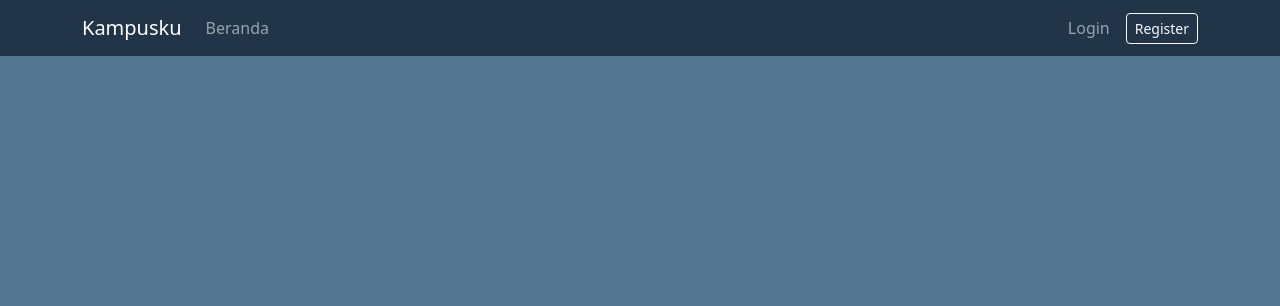
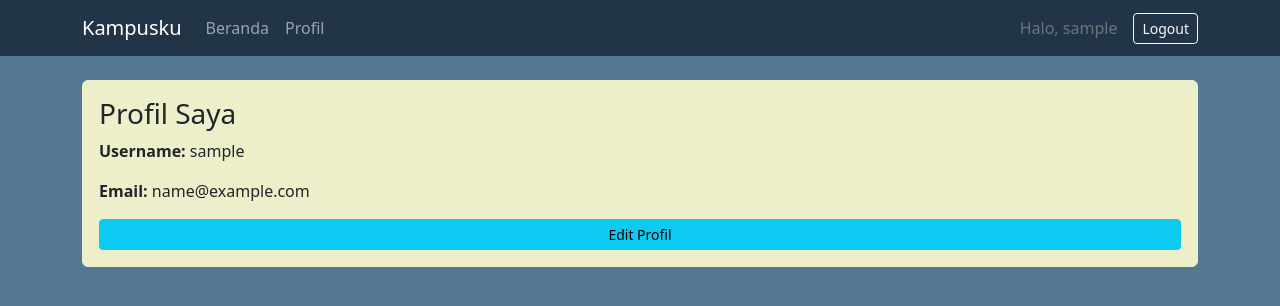
Before and after one commit to dwiarthurrevangga/kampusku, a React (Create React App) app: page /profile in a window 1280 px wide. Shown: the top 306 px of the page. Built offline with nearby package versions, Linux system fonts and the light colour scheme; sample sign-in values are in the browser's storage.

Commit message:
Add ProfilePage and EditProfileForm components; update AuthProvider to manage user data and enhance NavigationBar with profile link

```diff
--- a/src/App.js
+++ b/src/App.js
@@ -1,16 +1,14 @@
-// src/App.js
 import React from 'react';
 import { BrowserRouter as Router, Routes, Route } from 'react-router-dom';
 
-// → default import AuthProvider
 import AuthProvider from './context/AuthContext';
 
-// Navbar (sesuaikan nama filenya)
 import NavigationBar from './components/NavigationBar';
 
 import Home from './pages/Home';
 import Login from './pages/Login';
 import Register from './pages/Register';
+import ProfilePage from './pages/ProfilePage';
 
 function App() {
   return (
@@ -21,6 +19,7 @@ function App() {
           <Routes>
             <Route path="/login" element={<Login />} />
             <Route path="/register" element={<Register />} />
+            <Route path="/profile" element={<ProfilePage />} />
             <Route path="/" element={<Home />} />
           </Routes>
         </div>
--- /dev/null
+++ b/src/components/EditProfileForm.js
@@ -0,0 +1,76 @@
+import React, { useState } from 'react';
+import { Form, Button, Alert } from 'react-bootstrap';
+import { useAuth } from '../context/AuthContext';
+
+export default function EditProfileForm({ user, onCancel }) {
+  const { updateUser } = useAuth();
+
+  const [username, setUsername] = useState(user.username);
+  const [email, setEmail]       = useState(user.email);
+  const [error, setError]       = useState('');
+  const [saving, setSaving]     = useState(false);
+
+  const handleSubmit = e => {
+    e.preventDefault();
+    if (!username.trim() || !email.trim()) {
+      setError('Field tidak boleh kosong.');
+      return;
+    }
+    setError('');
+    setSaving(true);
+
+    setTimeout(() => {
+      updateUser({ username, email });
+      setSaving(false);
+      onCancel();
+    }, 500);
+  };
+
+  return (
+    <>
+      {error && <Alert variant="danger">{error}</Alert>}
+
+      <Form onSubmit={handleSubmit}>
+        <Form.Group className="mb-2" controlId="editUsername">
+          <Form.Label>Username</Form.Label>
+          <Form.Control
+            type="text"
+            value={username}
+            onChange={e => setUsername(e.target.value)}
+            disabled={saving}
+          />
+        </Form.Group>
+
+        <Form.Group className="mb-2" controlId="editEmail">
+          <Form.Label>Email</Form.Label>
+          <Form.Control
+            type="email"
+            value={email}
+            onChange={e => setEmail(e.target.value)}
+            disabled={saving}
+          />
+        </Form.Group>
+
+        <div className="d-flex">
+          <Button
+            type="submit"
+            variant="success"
+            size="sm"
+            disabled={saving}
+          >
+            {saving ? 'Menyimpan...' : 'Simpan'}
+          </Button>
+          <Button
+            variant="outline-light"
+            size="sm"
+            className="ms-2"
+            onClick={onCancel}
+            disabled={saving}
+          >
+            Batal
+          </Button>
+        </div>
+      </Form>
+    </>
+  );
+}
--- a/src/components/NavigationBar.js
+++ b/src/components/NavigationBar.js
@@ -1,5 +1,6 @@
+// src/components/NavigationBar.js
 import React from 'react';
-import { Navbar, Nav, Container, Button } from 'react-bootstrap';
+import { Navbar as BSNavbar, Nav, Container, Button } from 'react-bootstrap';
 import { Link, useNavigate } from 'react-router-dom';
 import { useAuth } from '../context/AuthContext';
 
@@ -13,21 +14,26 @@ export default function NavigationBar() {
   };
 
   return (
-    <Navbar className="navbar-custom" variant="dark" expand="md">
+    <BSNavbar className="navbar-custom" variant="dark" expand="md">
       <Container>
-        <Navbar.Brand as={Link} to="/">
+        <BSNavbar.Brand as={Link} to="/">
           Kampusku
-        </Navbar.Brand>
-        <Navbar.Toggle aria-controls="main-navbar" />
-        <Navbar.Collapse id="main-navbar">
+        </BSNavbar.Brand>
+        <BSNavbar.Toggle aria-controls="main-navbar" />
+        <BSNavbar.Collapse id="main-navbar">
           <Nav className="me-auto">
             <Nav.Link as={Link} to="/">
               Beranda
             </Nav.Link>
+            {user && (
+              <Nav.Link as={Link} to="/profile">
+                Profil
+              </Nav.Link>
+            )}
           </Nav>
 
           <Nav className="align-items-center">
-            {!user && (
+            {!user ? (
               <>
                 <Nav.Link as={Link} to="/login">
                   Login
@@ -42,21 +48,20 @@ export default function NavigationBar() {
                   Register
                 </Button>
               </>
-            )}
-
-            {user && (
+            ) : (
               <>
-                <Navbar.Text className="me-3">
+                {/* use Nav.Item instead of Navbar.Text */}
+                <Nav.Item className="me-3 text-secondary">
                   Halo, {user.username}
-                </Navbar.Text>
+                </Nav.Item>
                 <Button variant="outline-light" size="sm" onClick={handleLogout}>
                   Logout
                 </Button>
               </>
             )}
           </Nav>
-        </Navbar.Collapse>
+        </BSNavbar.Collapse>
       </Container>
-    </Navbar>
+    </BSNavbar>
   );
 }
--- a/src/context/AuthContext.js
+++ b/src/context/AuthContext.js
@@ -1,30 +1,34 @@
+// src/context/AuthContext.js
 import React, { createContext, useContext, useState } from 'react';
 
 const AuthContext = createContext();
 
-export const useAuth = () => useContext(AuthContext);
+export default function AuthProvider({ children }) {
+  const [user, setUser] = useState(
+    JSON.parse(localStorage.getItem('user'))
+  );
 
-const AuthProvider = ({ children }) => {
-  const [user, setUser] = useState(() => {
-    const savedUser = localStorage.getItem('kampusku-user');
-    return savedUser ? JSON.parse(savedUser) : null;
-  });
-
-  const login = (userData) => {
-    setUser(userData);
-    localStorage.setItem('kampusku-user', JSON.stringify(userData));
+  const login = u => {
+    localStorage.setItem('user', JSON.stringify(u));
+    setUser(u);
   };
 
   const logout = () => {
+    localStorage.removeItem('user');
     setUser(null);
-    localStorage.removeItem('kampusku-user');
+  };
+
+  const updateUser = updatedFields => {
+    const newUser = { ...user, ...updatedFields };
+    localStorage.setItem('user', JSON.stringify(newUser));
+    setUser(newUser);
   };
 
   return (
-    <AuthContext.Provider value={{ user, login, logout }}>
+    <AuthContext.Provider value={{ user, login, logout, updateUser }}>
       {children}
     </AuthContext.Provider>
   );
-};
+}
 
-export default AuthProvider;
+export const useAuth = () => useContext(AuthContext);
--- /dev/null
+++ b/src/pages/ProfilePage.js
@@ -0,0 +1,35 @@
+import React, { useState } from 'react';
+import { Card, Button } from 'react-bootstrap';
+import { useAuth } from '../context/AuthContext';
+import EditProfileForm from '../components/EditProfileForm';
+
+export default function ProfilePage() {
+  const { user } = useAuth();
+  const [editing, setEditing] = useState(false);
+
+  if (!user) return <p>Loading...</p>;
+
+  return (
+    <Card className="post-card p-3 text-dark">
+      <h3>Profil Saya</h3>
+      {editing ? (
+        <EditProfileForm
+          user={user}
+          onCancel={() => setEditing(false)}
+        />
+      ) : (
+        <>
+          <p><strong>Username:</strong> {user.username}</p>
+          <p><strong>Email:</strong>    {user.email}</p>
+          <Button
+            variant="info"
+            size="sm"
+            onClick={() => setEditing(true)}
+          >
+            Edit Profil
+          </Button>
+        </>
+      )}
+    </Card>
+  );
+}
```
